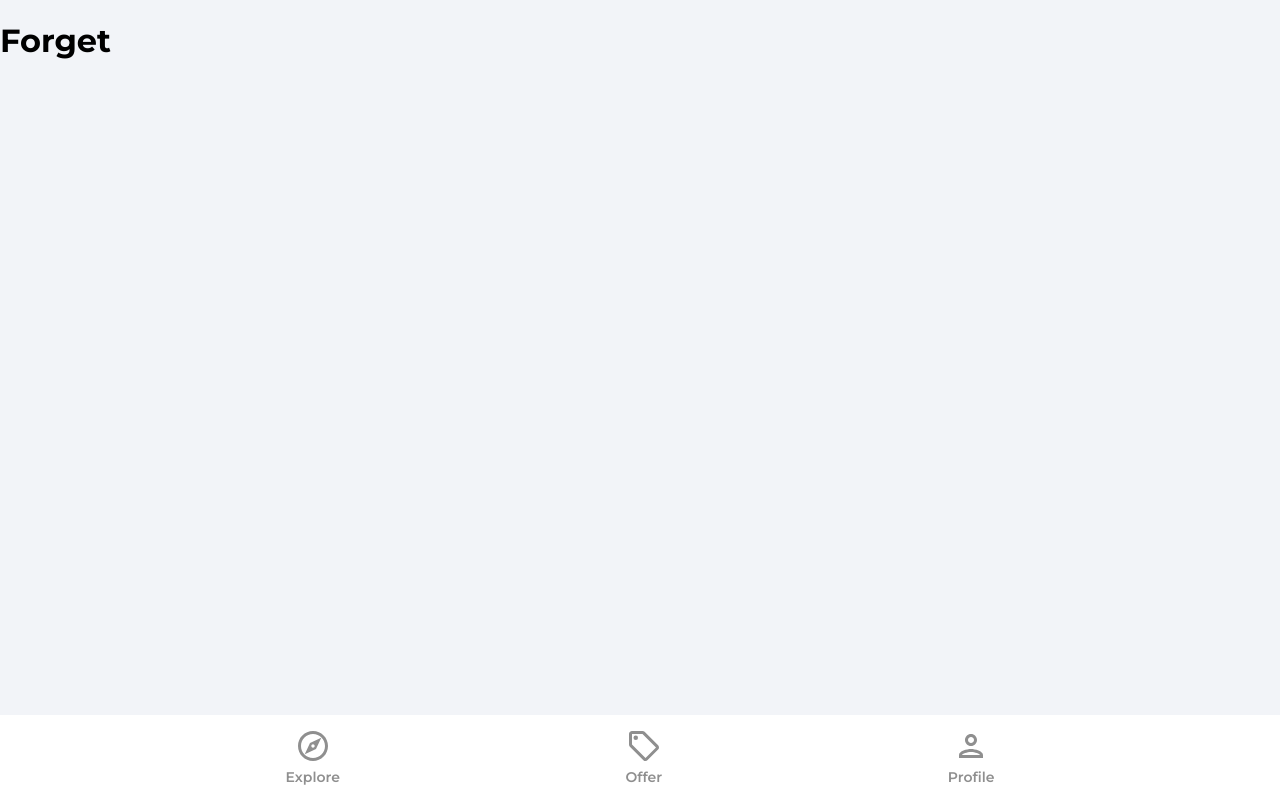
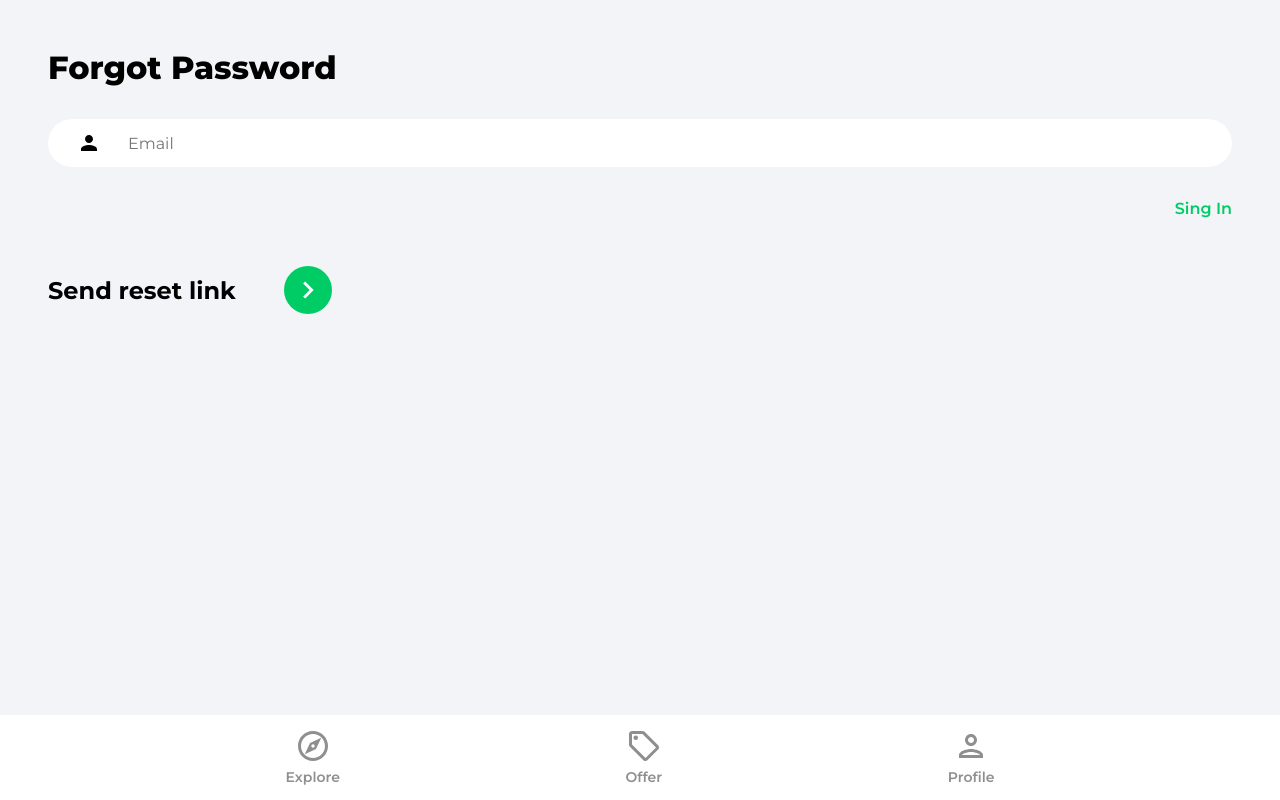
Before and after one commit to mrmidaw/house-marketplace-react, a React (Create React App) app: page /forgot-password in a window 1280 px wide. Built offline with nearby package versions, Linux system fonts and the light colour scheme; no server answers.

Commit message:
add forgot component

```diff
--- a/src/App.js
+++ b/src/App.js
@@ -2,7 +2,7 @@ import { BrowserRouter, Routes, Route } from "react-router-dom";
 import { ToastContainer } from 'react-toastify';
 import 'react-toastify/dist/ReactToastify.css';
 import { Explore } from './pages/Explore';
-import { ForgotPassword } from './pages/ForgetPassword';
+import { ForgotPassword } from './pages/ForgotPassword';
 import { NotFound } from "./pages/NotFound";
 import { Offers } from './pages/Offers';
 import { Profile } from './pages/Profile';
--- a/src/pages/ForgetPassword.jsx
+++ /dev/null
@@ -1,9 +0,0 @@
-import React from 'react';
-
-export const ForgotPassword = () => {
-    return (
-        <div>
-            <h1>Forget</h1>
-        </div>
-    );
-};
--- /dev/null
+++ b/src/pages/ForgotPassword.jsx
@@ -0,0 +1,81 @@
+import React, { useState } from 'react';
+import { Link } from 'react-router-dom';
+import { getAuth, sendPasswordResetEmail } from 'firebase/auth';
+import { toast } from 'react-toastify';
+import { ReactComponent as ArrowRightIcon } from '../assets/svg/keyboardArrowRightIcon.svg';
+
+export const ForgotPassword = () => {
+
+    const [email, setEmail] = useState('');
+
+    const onChange = (e) => {
+        setEmail(e.target.value);
+    };
+
+    const onSubmit = async (e) => {
+        e.preventDefault();
+        try {
+            const auth = getAuth();
+            await sendPasswordResetEmail(auth, email);
+            toast.success('Email was send!', {
+                position: "top-center",
+                autoClose: 5000,
+                hideProgressBar: false,
+                closeOnClick: true,
+                pauseOnHover: true,
+                draggable: true,
+                progress: undefined,
+            });
+            setEmail('');
+
+        } catch (error) {
+            toast.error('Could not send reset email!', {
+                position: "top-center",
+                autoClose: 5000,
+                hideProgressBar: false,
+                closeOnClick: true,
+                pauseOnHover: true,
+                draggable: true,
+                progress: undefined,
+            });
+        }
+    };
+
+    return (
+        <div className='pageContainer'>
+            <header>
+                <p className='pageHeader'>
+                    Forgot Password
+                </p>
+            </header>
+
+            <main>
+                <form onSubmit={onSubmit}>
+                    <input
+                        className='emailInput'
+                        placeholder='Email'
+                        id='email'
+                        type='email'
+                        value={email}
+                        onChange={onChange}
+                    />
+
+                    <Link className='forgotPasswordLink' to='/sing-in' >
+                        Sing In
+                    </Link>
+
+                    <div className='signInBar'>
+                        <div className='signInText'>
+                            Send reset link
+                        </div>
+
+                        <button className='signInButton'>
+                            <ArrowRightIcon fill='#fff' width='34px' height='34px' />
+                        </button>
+                    </div>
+
+                </form>
+            </main>
+        </div>
+    );
+};
```
